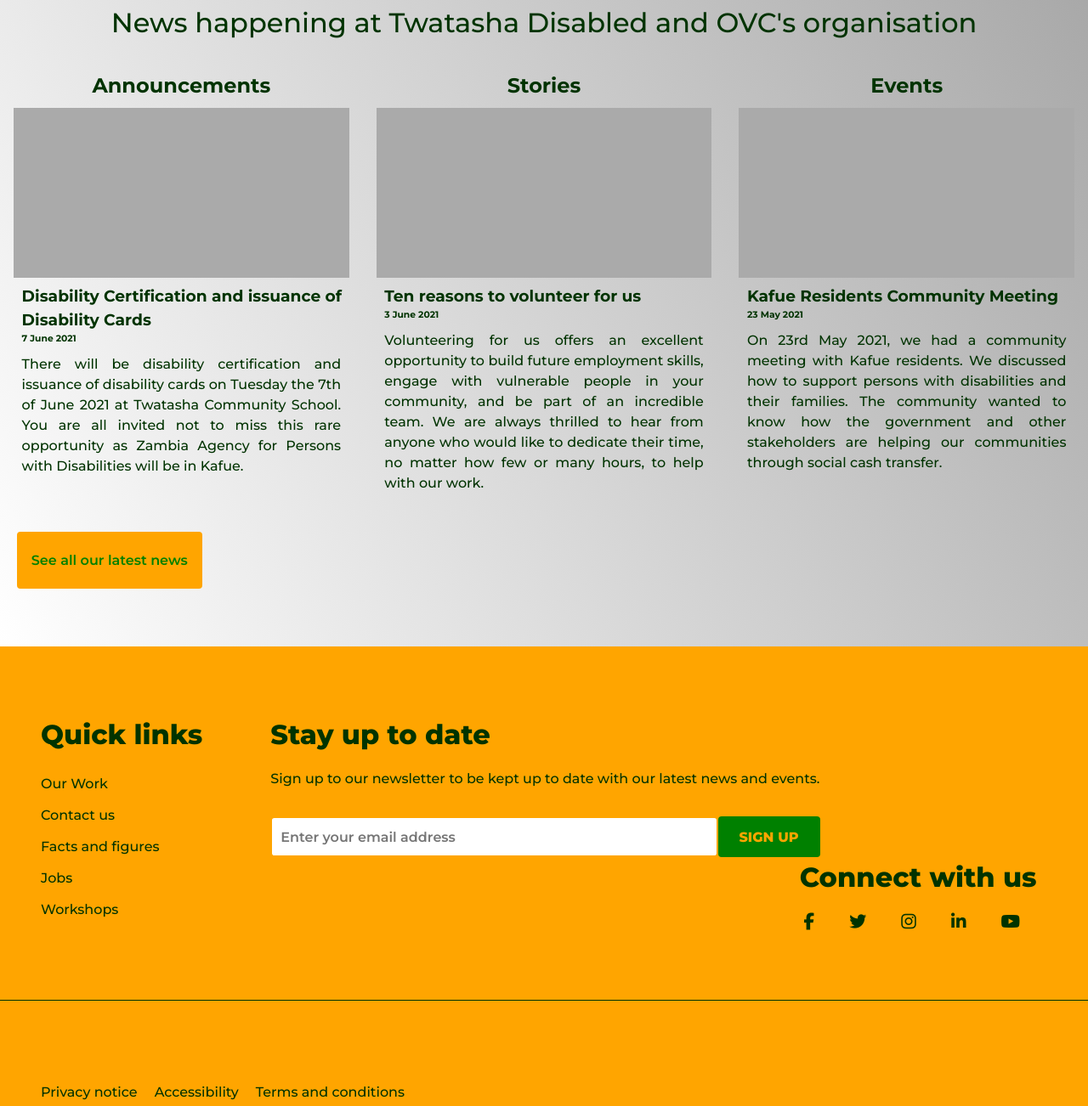
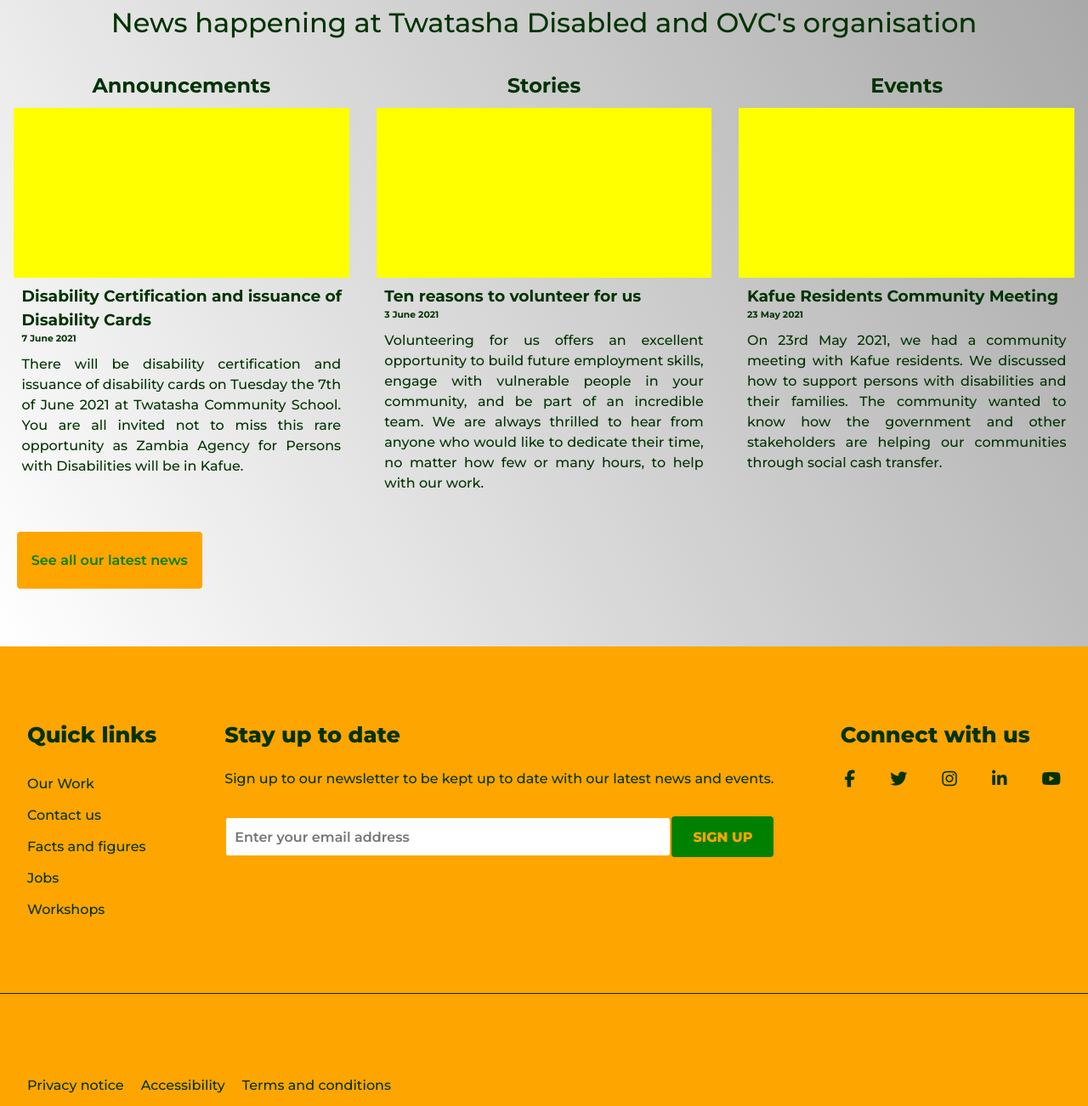
Before and after one commit to Marktawa/tdovcsorg-website, a plain HTML site: page index.html in a window 1280 px wide. Shown: the part 1578-2880 px from the top of the page at 85% size. Drawn offline with Linux system fonts and the light colour scheme.

Commit message:
Modified stylesheet

```diff
--- a/styles/styles.css
+++ b/styles/styles.css
@@ -192,7 +192,7 @@
 
   /* Fake image */
   .fakeimg {
-    background-color: #aaa;
+    background-color: yellow;
     align-items: center;
     text-align: center;
     width: 100%;
@@ -379,7 +379,7 @@
   .site-footer-container-inner {
     border-bottom: 0.05rem solid;
     overflow: hidden;
-    padding: 5rem 3rem 5rem 3rem;
+    padding: 5rem 0rem 5rem 2rem;
   }
 
   .site-footer-navigation-primary {
@@ -388,7 +388,7 @@
   }
 
   .site-footer-title {
-    font-size: 2rem;
+    font-size: 1.6rem;
     line-height: 3rem;
     font-weight: 800;
     padding-bottom: 1rem;
```
